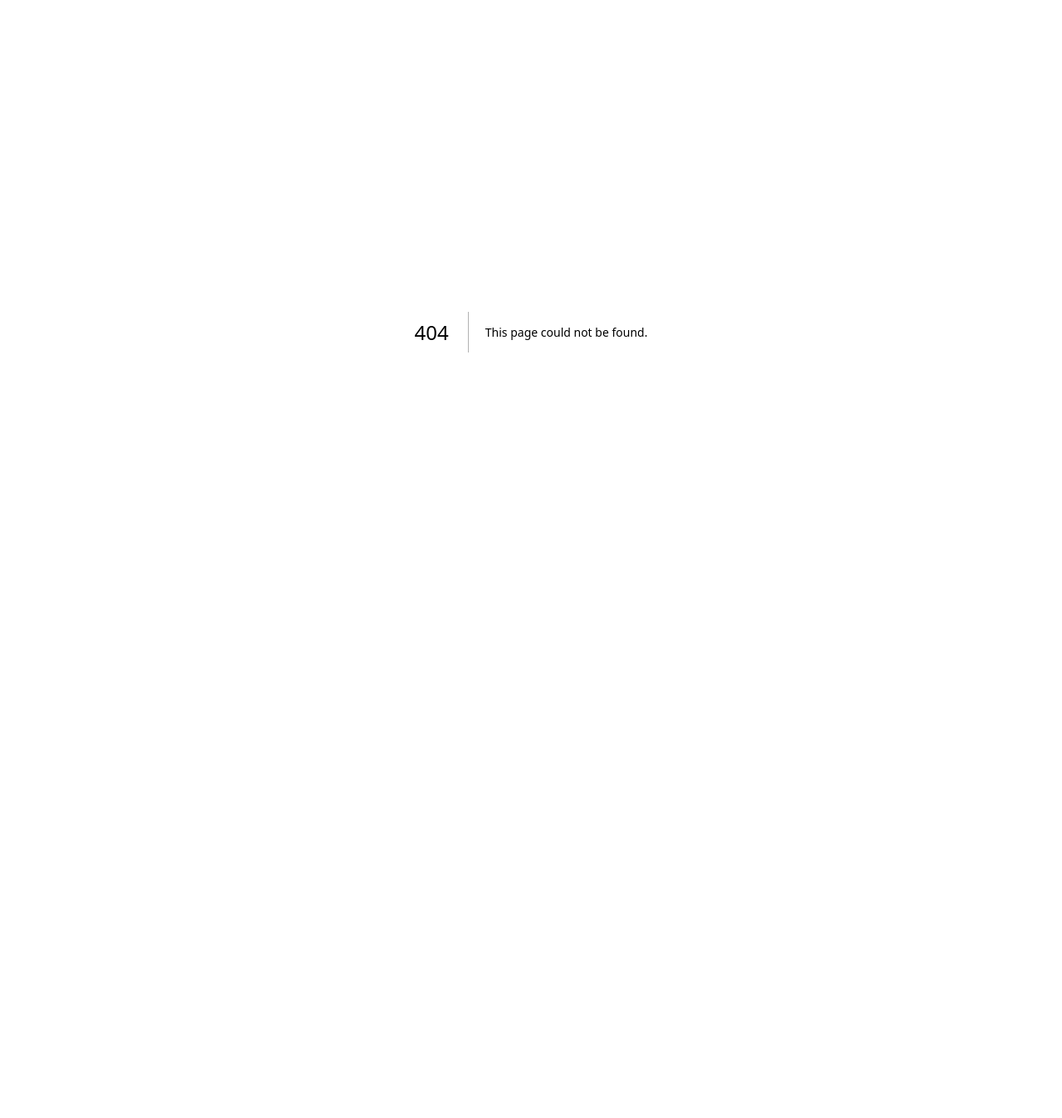
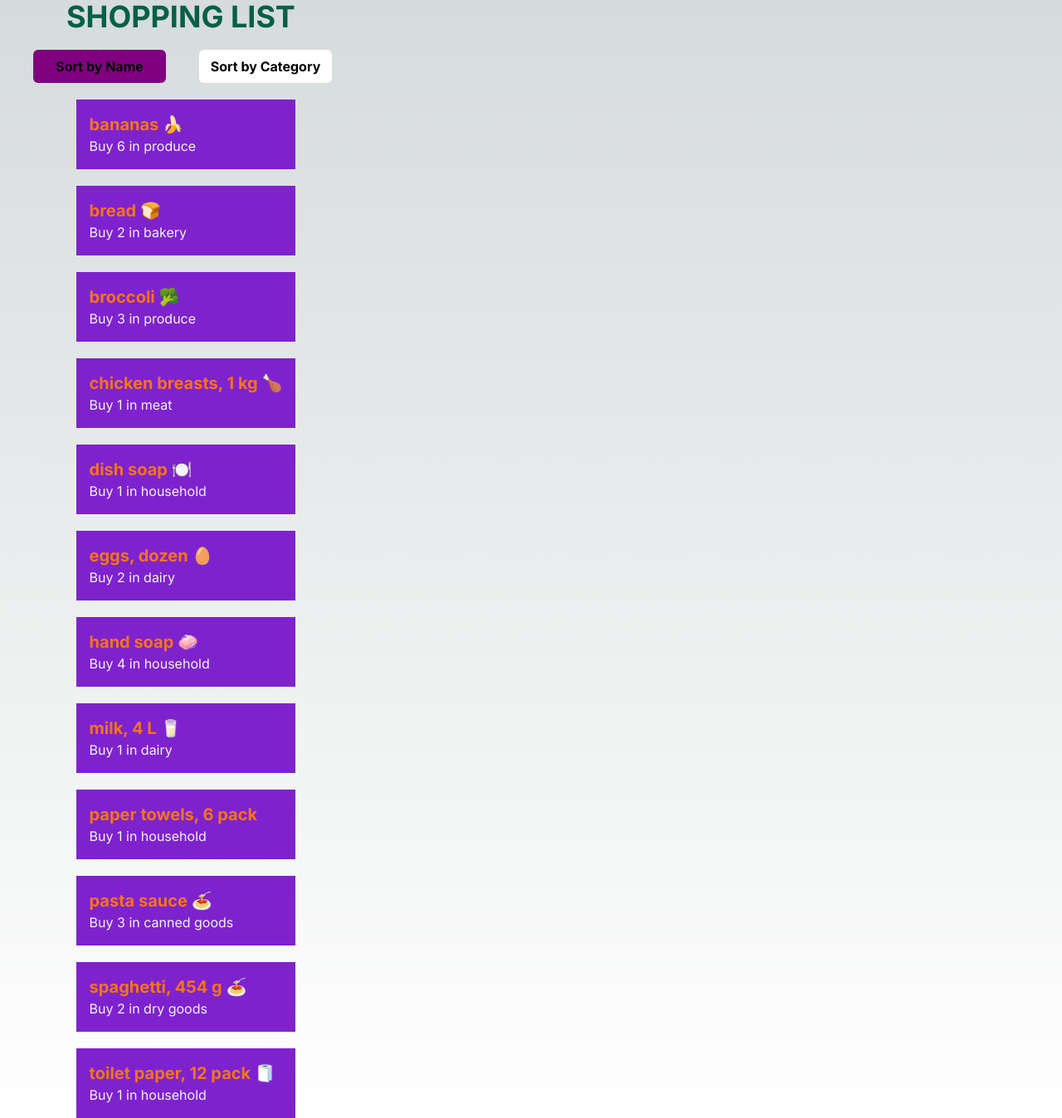
Before and after one commit to RudraYPatel/ShopList, a Next.js app: page /week-5 in a window 1280 px wide. Before the commit this address had no page. Shown: the whole page at 83% size. Before the commit the page ends 800 px from the top, so only its background shows below. Built offline with nearby package versions, Linux system fonts and the light colour scheme.

Commit message:
week-5 first commit

```diff
--- a/app/page.js
+++ b/app/page.js
@@ -15,12 +15,18 @@ export default function Home() {
       <div className="mb-4">
       <Link className={linkStyles} href="./week-2">Week 2 Assignment</Link>
       </div>
-      <div  className="mb-4 text-p">
+      <div  className="mb-4">
       <Link className={linkStyles} href="./week-3">Week 3 Assignment</Link>
       </div>
       <div  className="mb-4">
       <Link className={linkStyles} href="./week-4">Week 4 Assignment</Link>
       </div>
+      <div  className="mb-4">
+      <Link className={linkStyles} href="./week-5">Week 5 Assignment</Link>
+      </div>
+      <div  className="mb-4">
+      <Link className={linkStyles} href="./week-6">Week 6 Assignment</Link>
+      </div>
       </div>
     </main>
   );
--- a/app/week-3/item-list.js
+++ b/app/week-3/item-list.js
@@ -18,7 +18,7 @@ const items = [
 
 export default function ItemList() {
   return (
-    <div className="max-w-md">
+    <div className="max-w-md justify-items-center">
       <ul className="grid md-3 gap-5">
         <Item name={items[0].name} quantity={items[0].quantity} category={items[0].category} />
         <Item name={items[1].name} quantity={items[1].quantity} category={items[1].category} />
--- a/app/week-3/page.js
+++ b/app/week-3/page.js
@@ -1,10 +1,10 @@
-import ItemList from "./item-list";
+import ItemList from "../week-3/item-list";
 
 
 export default function Page() {
     return (
         <main className="h-screen-300vh bg-black">
-            <h1 className="text-3xl font-bold text-justify mb-10 text-purple-800">SHOPPING LIST</h1>
+            <h1 className="text-3xl font-bold mb-10 text-purple-800">SHOPPING LIST</h1>
             <ItemList  />
         </main>
     );
--- /dev/null
+++ b/app/week-5/item-list.js
@@ -0,0 +1,46 @@
+"use client"
+import React, { useState } from 'react';
+import Item from './item';
+import items from './items.json';
+
+const ItemList = () => {
+  const [sort, setSort] = useState('name');
+
+  const sortedItems = [...items].sort((x, y) => {
+    if (sort === 'name') {
+      return x.name.localeCompare(y.name);
+    } else if (sort === 'category') {
+      return x.category.localeCompare(y.category);
+    };
+  });
+
+  return (
+    <div>
+      <div className='m-5'>
+        <button
+        className='ml-5 rounded-md h-10 w-40'
+          onClick={() => setSort('name')}
+          style={{ backgroundColor: sort === 'name' ? 'purple' : 'white' }}
+        >
+          <p className='font-bold'>Sort by Name</p>
+        </button>
+        <button
+        className='ml-10 rounded-md h-10 w-40'
+          onClick={() => setSort('category')}
+          style={{ backgroundColor: sort === 'category' ? 'purple' : 'white' }}
+        >
+          <p className='font-bold'>Sort by Category</p>
+        </button>
+      </div>
+      <div className="max-w-md justify-items-center">
+      <ul className="grid md-3 gap-5">
+        {sortedItems.map(item => (
+          <Item key={item.id} itemObj={item} />
+        ))}
+      </ul>
+      </div>
+    </div>
+  );
+};
+
+export default ItemList;
--- /dev/null
+++ b/app/week-5/item.js
@@ -0,0 +1,13 @@
+import React from 'react';
+
+export default function Item({itemObj}) {
+    let {name, quantity, category} = itemObj;
+    return (
+        <li className="p-4 bg-purple-700 ">
+        <div className=" flex flex-col">
+            <span className="font-bold text-bold text-orange-500 text-xl ">{name}</span>
+            <span className="text-gray-100 text-medium">Buy {quantity} in {category}</span>
+        </div>
+    </li>
+    );
+}
--- /dev/null
+++ b/app/week-5/items.json
@@ -0,0 +1,74 @@
+[
+    {
+      "id": "1h2GJKH12gkHG31h1H",
+      "name": "milk, 4 L 🥛",
+      "quantity": 1,
+      "category": "dairy"
+    },
+    {
+      "id": "2KJH3k2j3H1k2J3K1H",
+      "name": "bread 🍞",
+      "quantity": 2,
+      "category": "bakery"
+    },
+    {
+      "id": "3h2KJH3k2j3H1k2J3",
+      "name": "eggs, dozen 🥚",
+      "quantity": 2,
+      "category": "dairy"
+    },
+    {
+      "id": "4k2J3K1H2GJKH12gk",
+      "name": "bananas 🍌",
+      "quantity": 6,
+      "category": "produce"
+    },
+    {
+      "id": "5H1h1H2KJH3k2j3H",
+      "name": "broccoli 🥦",
+      "quantity": 3,
+      "category": "produce"
+    },
+    {
+      "id": "6H1k2J3K1H2GJKH1",
+      "name": "chicken breasts, 1 kg 🍗",
+      "quantity": 1,
+      "category": "meat"
+    },
+    {
+      "id": "7gkHG31h1H2KJH3k",
+      "name": "pasta sauce 🍝",
+      "quantity": 3,
+      "category": "canned goods"
+    },
+    {
+      "id": "8j3H1k2J3K1H2GJK",
+      "name": "spaghetti, 454 g 🍝",
+      "quantity": 2,
+      "category": "dry goods"
+    },
+    {
+      "id": "9H12gkHG31h1H2KJ",
+      "name": "toilet paper, 12 pack 🧻",
+      "quantity": 1,
+      "category": "household"
+    },
+    {
+      "id": "10H3k2j3H1k2J3K1",
+      "name": "paper towels, 6 pack",
+      "quantity": 1,
+      "category": "household"
+    },
+    {
+      "id": "11k2J3K1H2GJKH12",
+      "name": "dish soap 🍽️",
+      "quantity": 1,
+      "category": "household"
+    },
+    {
+      "id": "12GJKH12gkHG31h1",
+      "name": "hand soap 🧼",
+      "quantity": 4,
+      "category": "household"
+    }
+  ]
--- /dev/null
+++ b/app/week-5/page.js
@@ -0,0 +1,11 @@
+import ItemList from "../week-5/item-list";
+
+
+export default function Page() {
+    return (
+        <main className="h-screen-300vh bg-lightgray">
+            <h1 className="text-4xl font-bold ml-20 text-emerald-800">SHOPPING LIST</h1>
+            <ItemList />
+        </main>
+    );
+}
```
